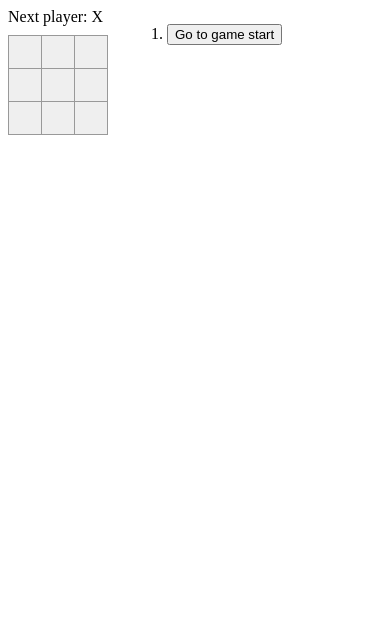
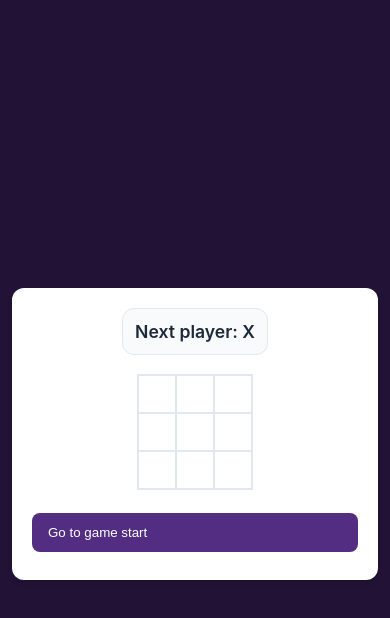
Before and after one commit to jevo1/aj-tictactoe, a React (Vite) app in the folder xoxo/: page / in a window 390 px wide. Shown: the top 618 px of the page. Built offline with nearby package versions, Linux system fonts and the light colour scheme.

Commit message:
improve look and styling

```diff
--- a/xoxo/src/components/Board.tsx
+++ b/xoxo/src/components/Board.tsx
@@ -29,7 +29,9 @@ export function Board({ xIsNext, squares, onPlay }: BoardProps) {
 
   return (
     <>
+
       <div className="status">{status}</div>
+      <div className = "board-cont">
       <div className="board-row">
         <Square value={squares[0]} onSquareClick={() => handleClick(0)} currentPlayer={currentPlayer} />
         <Square value={squares[1]} onSquareClick={() => handleClick(1)} currentPlayer={currentPlayer} />
@@ -45,6 +47,7 @@ export function Board({ xIsNext, squares, onPlay }: BoardProps) {
         <Square value={squares[7]} onSquareClick={() => handleClick(7)} currentPlayer={currentPlayer} />
         <Square value={squares[8]} onSquareClick={() => handleClick(8)} currentPlayer={currentPlayer} />
       </div>
+    </div>
     </>
   );
 }
--- a/xoxo/src/index.css
+++ b/xoxo/src/index.css
@@ -1,4 +1,4 @@
-.square {
+/* .square {
   border: 1px solid #999;
   float: left;
   font-size: 24px;
@@ -54,4 +54,217 @@
 
 .game-info {
   margin-left: 20px;
+} */
+
+:root {
+  --primary-color: #522d82;
+  --primary-hover: #7044a8;
+  --secondary-color: #64748b;
+  --background: #f8fafc;
+  --surface: #ffffff;
+  --text-primary: #1e293b;
+  --text-secondary: #64748b;
+  --border-color: #e2e8f0;
+  --shadow: 0 4px 6px -1px rgba(0, 0, 0, 0.1), 0 2px 4px -1px rgba(0, 0, 0, 0.06);
+  --shadow-hover: 0 10px 15px -3px rgba(0, 0, 0, 0.1), 0 4px 6px -2px rgba(0, 0, 0, 0.05);
+  --radius: 12px;
+  --transition: all 0.2s ease-in-out;
 }
+
+* {
+  margin: 0;
+  padding: 0;
+  box-sizing: border-box;
+}
+
+body {
+  font-family: 'Inter', -apple-system, BlinkMacSystemFont, 'Segoe UI', 'Roboto', sans-serif;
+  background: #221336;
+  min-height: 100vh;
+  padding: 20px;
+  color: var(--text-primary);
+}
+
+#root {
+  display: flex;
+  justify-content: center;
+  align-items: center;
+  min-height: 100vh;
+}
+
+.game {
+  display: flex;
+  gap: 40px;
+  background: var(--surface);
+  padding: 32px;
+  border-radius: var(--radius);
+  box-shadow: var(--shadow);
+  backdrop-filter: blur(10px);
+  max-width: 600px;
+  width: 100%;
+}
+
+.game-board {
+  flex: 1;
+  display: flex;
+  flex-direction: column;
+  align-items: center;
+}
+
+.status {
+  font-size: 1.5rem;
+  font-weight: 600;
+  color: var(--text-primary);
+  margin-bottom: 20px;
+  text-align: center;
+  padding: 12px;
+  background: var(--background);
+  border-radius: var(--radius);
+  border: 1px solid var(--border-color);
+}
+
+.board-row {
+  display: flex;
+}
+
+.square {
+  width: 60px;
+  height: 60px;
+  border: 2px solid var(--border-color);
+  background: var(--surface);
+  font-size: 1.5rem;
+  font-weight: 700;
+  color: var(--primary-color);
+  cursor: pointer;
+  transition: var(--transition);
+  display: flex;
+  align-items: center;
+  justify-content: center;
+  margin: -1px;
+  position: relative;
+}
+
+.square:hover:not(:disabled) {
+  background: var(--background);
+  transform: translateY(-2px);
+  box-shadow: var(--shadow-hover);
+  z-index: 2;
+}
+
+.square:focus {
+  outline: none;
+  border-color: var(--primary-color);
+  box-shadow: 0 0 0 3px rgba(59, 130, 246, 0.1);
+}
+
+.square[data-hover-value]:not(:disabled):hover::before {
+  content: attr(data-hover-value);
+  position: absolute;
+  top: 0;
+  left: 0;
+  right: 0;
+  bottom: 0;
+  background: linear-gradient(135deg, rgba(59, 130, 246, 0.1) 0%, rgba(99, 102, 241, 0.1) 100%);
+  display: flex;
+  align-items: center;
+  justify-content: center;
+  color: var(--primary-color);
+  opacity: 0.7;
+  font-weight: 600;
+  z-index: 1;
+}
+
+.square:disabled {
+  cursor: not-allowed;
+  opacity: 0.8;
+}
+
+.game-info {
+  flex: 1;
+  min-width: 200px;
+}
+
+.game-info ol {
+  list-style: none;
+  padding: 0;
+}
+
+.game-info li {
+  margin-bottom: 8px;
+}
+
+.game-info button {
+  width: 100%;
+  padding: 12px 16px;
+  border: none;
+  border-radius: 8px;
+  background: var(--primary-color);
+  color: white;
+  font-weight: 500;
+  cursor: pointer;
+  transition: var(--transition);
+  text-align: left;
+}
+
+.game-info button:hover {
+  background: var(--primary-hover);
+  transform: translateX(4px);
+}
+
+.game-info button:focus {
+  outline: none;
+  box-shadow: 0 0 0 3px rgba(59, 130, 246, 0.3);
+}
+
+/* Responsive design */
+@media (max-width: 768px) {
+  .game {
+    flex-direction: column;
+    gap: 24px;
+    padding: 24px;
+  }
+
+  .square {
+    width: 50px;
+    height: 50px;
+    font-size: 1.25rem;
+  }
+
+  .status {
+    font-size: 1.25rem;
+  }
+}
+
+@media (max-width: 480px) {
+  body {
+    padding: 12px;
+  }
+
+  .game {
+    padding: 20px;
+  }
+
+  .square {
+    width: 40px;
+    height: 40px;
+    font-size: 1rem;
+  }
+
+  .status {
+    font-size: 1.1rem;
+  }
+}
+
+/* Animation for winner */
+@keyframes celebrate {
+  0% { transform: scale(1); }
+  50% { transform: scale(1.05); }
+  100% { transform: scale(1); }
+}
+
+.square.winner {
+  animation: celebrate 0.6s ease-in-out;
+  background: linear-gradient(135deg, #10b981 0%, #059669 100%);
+  color: white;
+  border-color: #047857;
+}
```
